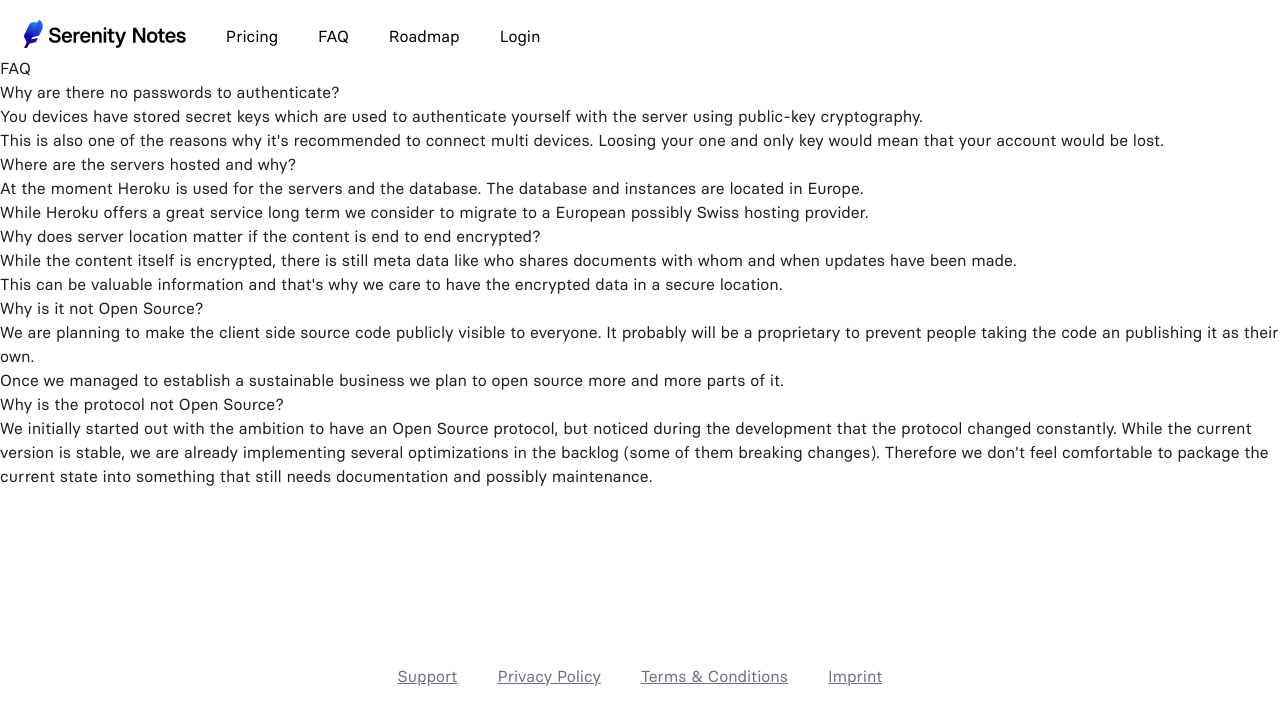
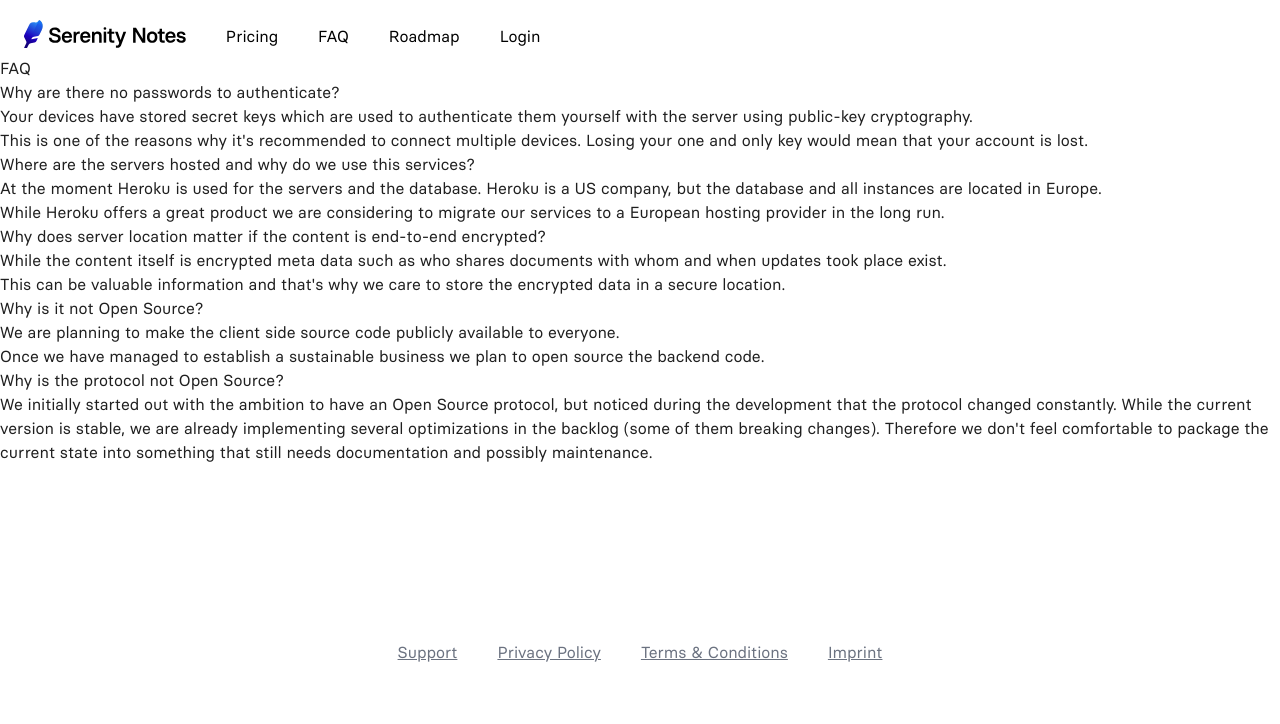
Before and after one commit to serenity-kit/website-legacy, a Next.js app: page /en/notes/faq in a window 1280 px wide. Shown: the top 724 px of the page. Built offline with nearby package versions, Linux system fonts and the light colour scheme; what @tailwindcss/typography, urql would draw is missing.

Commit message:
fix faq wording

```diff
--- a/pages/en/notes/faq.mdx
+++ b/pages/en/notes/faq.mdx
@@ -2,27 +2,27 @@
 
 ## Why are there no passwords to authenticate?
 
-You devices have stored secret keys which are used to authenticate yourself with the server using public-key cryptography.
+Your devices have stored secret keys which are used to authenticate them yourself with the server using public-key cryptography.
 
-This is also one of the reasons why it's recommended to connect multi devices. Loosing your one and only key would mean that your account would be lost.
+This is one of the reasons why it's recommended to connect multiple devices. Losing your one and only key would mean that your account is lost.
 
-## Where are the servers hosted and why?
+## Where are the servers hosted and why do we use this services?
 
-At the moment Heroku is used for the servers and the database. The database and instances are located in Europe.
+At the moment Heroku is used for the servers and the database. Heroku is a US company, but the database and all instances are located in Europe.
 
-While Heroku offers a great service long term we consider to migrate to a European possibly Swiss hosting provider.
+While Heroku offers a great product we are considering to migrate our services to a European hosting provider in the long run.
 
-## Why does server location matter if the content is end to end encrypted?
+## Why does server location matter if the content is end-to-end encrypted?
 
-While the content itself is encrypted, there is still meta data like who shares documents with whom and when updates have been made.
+While the content itself is encrypted meta data such as who shares documents with whom and when updates took place exist.
 
-This can be valuable information and that's why we care to have the encrypted data in a secure location.
+This can be valuable information and that's why we care to store the encrypted data in a secure location.
 
 ## Why is it not Open Source?
 
-We are planning to make the client side source code publicly visible to everyone. It probably will be a proprietary to prevent people taking the code an publishing it as their own.
+We are planning to make the client side source code publicly available to everyone.
 
-Once we managed to establish a sustainable business we plan to open source more and more parts of it.
+Once we have managed to establish a sustainable business we plan to open source the backend code.
 
 ## Why is the protocol not Open Source?
 
```
